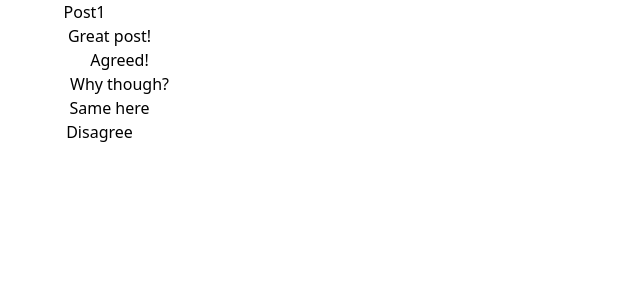
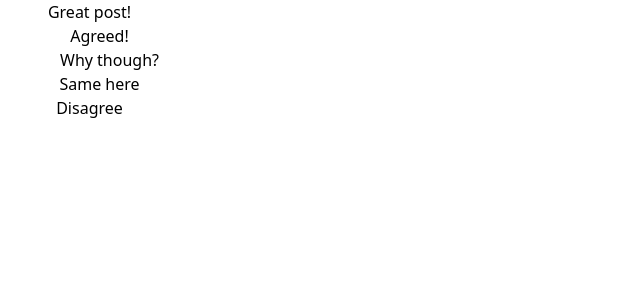
Before and after one commit to Abhishek140298/MachineCodeProblems, a React (Vite) app: page / in a window 1280 px wide. Shown: the top 300 px of the page, without its empty margins (0-640 px from the left). Built offline with nearby package versions, Linux system fonts and the light colour scheme.

Commit message:
Nested comment with Normalized data

```diff
--- a/src/App.jsx
+++ b/src/App.jsx
@@ -42,6 +42,7 @@ import FormComponent from "./components/Form";
 import MultipleRequestComponent from "./components/MultipleRequestComponent";
 import OTPComponent from "./components/OTPComponent";
 import NestedComment from "./components/NestedComment";
+import NestedCommentWithN from "./components/NestedCommentWithMormalization";
 
 function App() {
   const [progress, setProgress] = useState(0);
@@ -76,7 +77,7 @@ const toggle=()=>{
 </ToastProvider> */}
 {/* <FormComponent handleSubmit={()=>{console.log("I am clicked")}}/> */}
 {/* <MultipleRequestComponent/> */}
-<NestedComment/>
+<NestedCommentWithN/>
     </>
   );
 }
--- /dev/null
+++ b/src/components/NestedCommentWithMormalization.jsx
@@ -0,0 +1,82 @@
+import React, { useEffect, useRef, useState } from 'react'
+// Array of comments — no nesting in the data itself
+const comments = [
+  { id: 1, parentId: "root", text: "Great post!", authorId: "u1", createdAt: 1000 },
+  { id: 2, parentId: 1,    text: "Agreed!",      authorId: "u2", createdAt: 1010 },
+  { id: 3, parentId: 1,    text: "Same here",    authorId: "u3", createdAt: 1020 },
+  { id: 4, parentId: 2,    text: "Why though?",  authorId: "u4", createdAt: 1030 },
+  { id: 5, parentId: "root", text: "Disagree",     authorId: "u5", createdAt: 1040 },
+];
+
+
+/*
+This is the non nesteed array ,make the normalized data from the this comments
+? commnetById :{
+1:{dtails},
+2:{gsfgd},}
+? childrenOf:{
+?
+"root":[12,443],
+1:[3,4]
+?}
+
+commentByid will be sused to fetch the data form the comment on the bases of the id
+childrenOf will be use to build the
+*/
+// setChildrenOf(prev=>prev[comment.parentId]?{...prev,[comment.parentId]:[...prev[comment.parentId],comment.id]}:{...prev,[comment.parentId]:[comment.id]})
+
+const TreeNode=({comm,commentById,childrenOf})=>{
+    console.log("jbsnm,",comm)
+return (<div>{
+    Array.from(comm||[])?.map((com)=>{ //![...comm]
+
+     return (<div style={{marginLeft:`20px`}}>
+        <div>{
+            commentById[com].text
+            }
+
+            </div>
+            {childrenOf[com]&&<TreeNode comm={childrenOf[com]} commentById={commentById} childrenOf={childrenOf}/>}
+            </div>)
+    })
+    }</div>)
+
+
+}
+
+
+const NestedCommentWithN=()=>{
+const [commentById,setCommentById]=useState({})
+const [childrenOf,setChildrenOf]=useState({})
+const root=useRef()
+
+const addNormalizedData=()=>{
+    comments.forEach((comment,index)=>{
+        setCommentById((prev)=>({...prev,[comment.id]:comment}))
+
+        setChildrenOf(prev=>{
+            let children=prev[comment.parentId]||new Set()
+            let updateChildren=new Set(children)
+            updateChildren.add(comment.id);
+
+            return {
+                ...prev,
+                [comment.parentId]:updateChildren
+            }
+
+           })
+    })
+
+}
+console.log("Hari om",commentById,childrenOf)
+useEffect(()=>{
+addNormalizedData()
+
+},[])
+
+
+return (<><TreeNode comm={childrenOf['root']} commentById={commentById} childrenOf={childrenOf}/></>)
+}
+
+
+export default NestedCommentWithN
```
